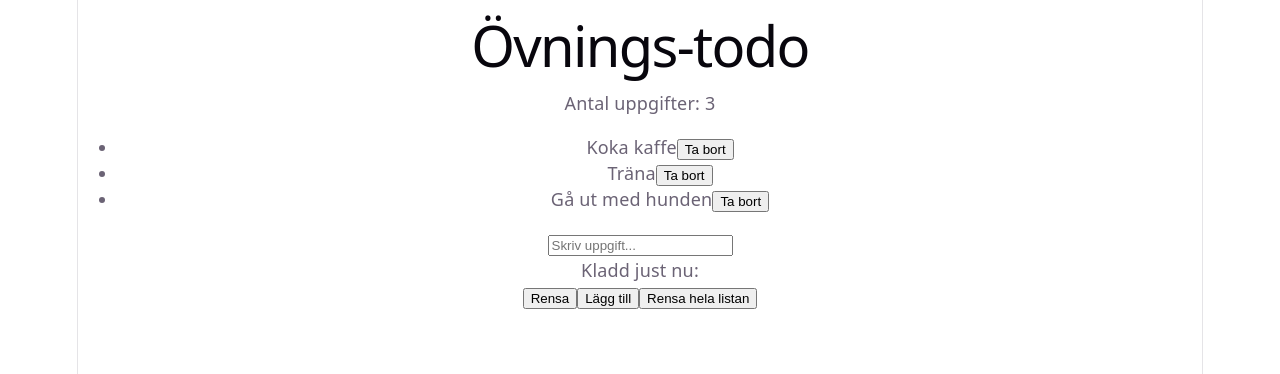
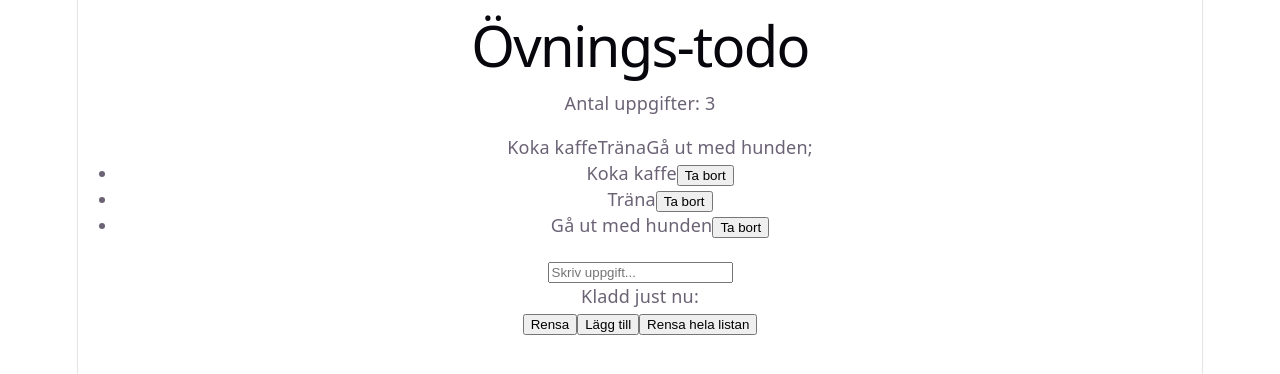
Before and after one commit to rasmusm2023/todo-app, a React (Vite) app: page / in a window 1280 px wide. Shown: the top 374 px of the page. Built offline with nearby package versions, Linux system fonts and the light colour scheme.

Commit message:
Camp c6: Söktfilter med includes före map

```diff
--- a/src/App.jsx
+++ b/src/App.jsx
@@ -42,6 +42,10 @@ function App() {
       <p>Antal uppgifter: {todos.length}</p>
       {/*TODO: Detta skalar inte - behövs en loop*/}
       <ul>
+        {todos.filter(function (todo) {
+          return todo.toLowerCase().includes(draft.toLowerCase());
+        })}
+        ;
         {todos.map((todo) => (
           <li key={todo}>
             {todo}
```
Also changed, not shown: 1 other file (tests, documents, lock files or other folders).
